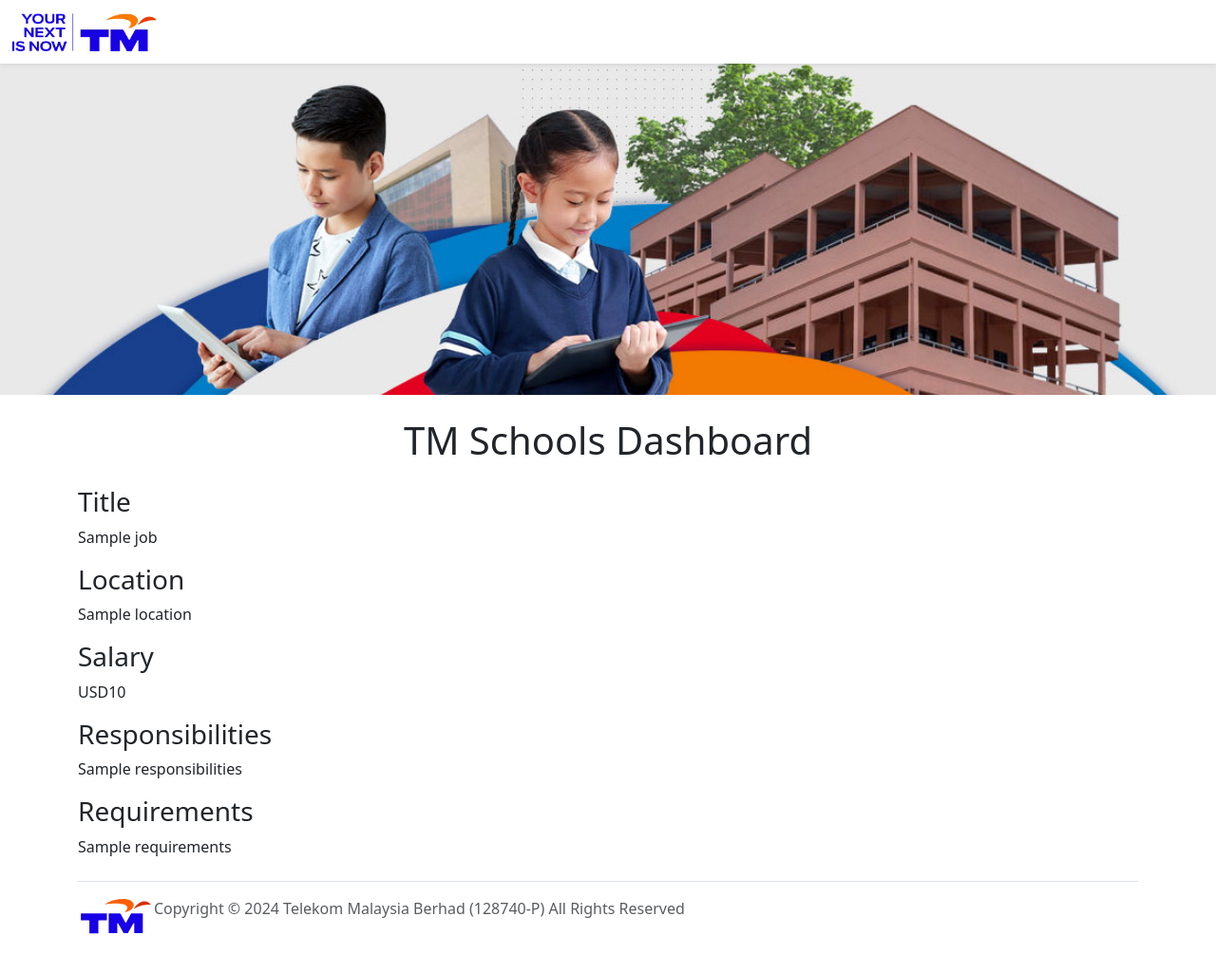
After one commit to sharman1209/tm-schools-website-v3, a Flask app: template templates/jobpage.html in a window 1280 px wide. The commit adds this page. Shown: the whole page at 95% size. Run offline with Flask 3, Linux system fonts and the light colour scheme; the template is opened without the code that fills it: most values are stand-ins (such as "Sample title", 1, 10 or a date in 2020).

Commit message:
added new pages

```diff
--- a/app.py
+++ b/app.py
@@ -1,5 +1,5 @@
 from flask import Flask, render_template, jsonify
-from database import load_jobs_from_db
+from database import load_jobs_from_db, load_job_from_db
 
 app = Flask(__name__)
 
@@ -14,5 +14,12 @@
   jobs = load_jobs_from_db()
   return jsonify(jobs)
 
+@app.route("/job/<id>")
+def show_job(id):
+  job = load_job_from_db(id)
+  if not job:
+    return "Not Found", 404
+  return render_template('jobpage.html', job=job)
+
 if __name__ == '__main__':
   app.run(host='0.0.0.0', debug=True)
--- /dev/null
+++ b/templates/banner.html
@@ -0,0 +1,9 @@
+<style>
+  #banner {
+    height: 360px;
+    width: 100%;
+    object-fit: cover;
+    margin-bottom:16px;
+  }
+</style>
+<img class="img-fluid" id="banner" src="/static/education-bg.jpg">
--- /dev/null
+++ b/templates/bootstrap.html
@@ -0,0 +1,3 @@
+<meta charset="utf-8">
+<meta name="viewport" content="width=device-width, initial-scale=1">
+<link href="https://cdn.jsdelivr.net/npm/bootstrap@5.3.2/dist/css/bootstrap.min.css"rel="stylesheet" integrity="sha384-T3c6CoIi6uLrA9TneNEoa7RxnatzjcDSCmG1MXxSR1GAsXEV/Dwwykc2MPK8M2HN" crossorigin="anonymous">
--- a/templates/jobitem.html
+++ b/templates/jobitem.html
@@ -13,7 +13,7 @@
   </div>
   {% endif %}
   </div>
-  <div class="col-2">
-  <button type="button" class="btn btn-outline-primary">Apply</button>
+  <div class="col-2" padding-right:16px>
+  <a href="/job/{{job['id']}}" type="button" class="btn btn-outline-primary">Apply</a>
   </div>
 </div>
--- /dev/null
+++ b/templates/jobpage.html
@@ -0,0 +1,28 @@
+<!DOCTYPE html>
+<html>
+  <head>
+    <title>{{job.title}} = TM Schools Dashboard</title>
+    <meta charset="utf-8">
+<meta name="viewport" content="width=device-width, initial-scale=1">
+<link href="https://cdn.jsdelivr.net/npm/bootstrap@5.3.2/dist/css/bootstrap.min.css"rel="stylesheet" integrity="sha384-T3c6CoIi6uLrA9TneNEoa7RxnatzjcDSCmG1MXxSR1GAsXEV/Dwwykc2MPK8M2HN" crossorigin="anonymous">
+  </head>
+  <body>
+    {% include 'nav.html' %}
+    {% include 'banner.html' %}
+    <div class="container">
+    <h1 class="text-center mt-2 mb-4"> TM Schools Dashboard
+    </h1>
+    <h3>Title</h3>
+    <p>{{job.title}}</p>
+    <h3>Location</h3>
+    <p>{{job.location}}</p>
+    <h3>Salary</h3>
+    <p>{{job.currency}}{{job.salary}}       </p>
+    <h3>Responsibilities</h3>
+    <p>{{job.responsibilities}}</p>
+    <h3>Requirements</h3>
+    <p>{{job.requirements}}</p>
+    </div>
+    {% include "footer.html" %}
+  </body>
+</html>
```
Also changed, not shown: database.py (+10 -1 lines), templates/home.html (+6 -12 lines), 1 other file.
